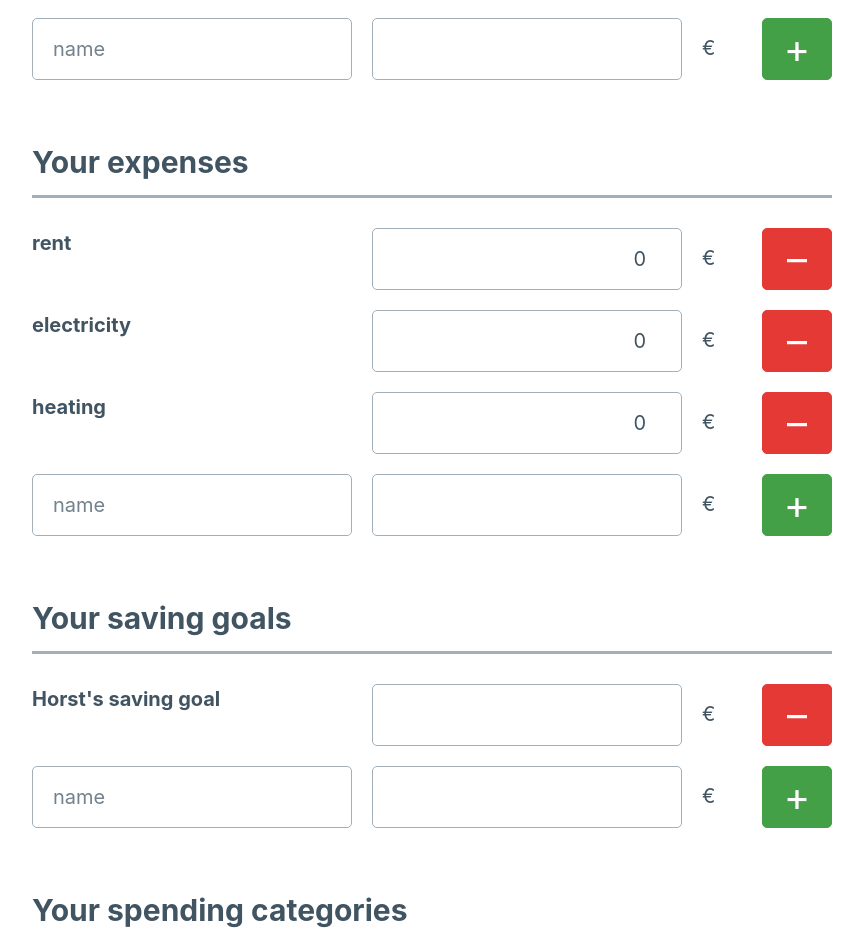
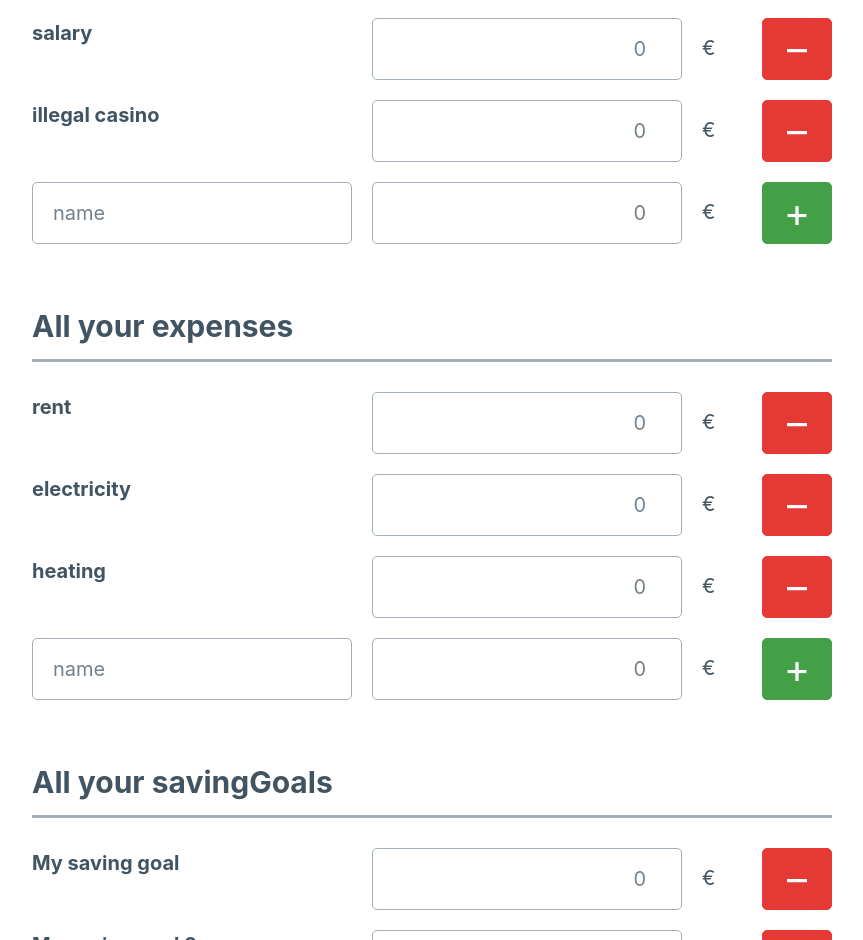
Before and after one commit to fraulueneburg-ironhack/p3-frontend, a React (Create React App) app: page /auth/budget in a window 1280 px wide. Shown: the part 632-1572 px from the top of the page, without its empty margins (208-1071 px from the left). Built offline with nearby package versions, Linux system fonts and the light colour scheme.

Commit message:
updated budgetform

```diff
--- a/src/components/BudgetForm.jsx
+++ b/src/components/BudgetForm.jsx
@@ -1,46 +1,42 @@
-import { useState, useEffect } from "react"
+import { useState } from 'react'
+import BudgetFormFieldset from './BudgetFormFieldset'
 
 function BudgetForm() {
 
-    // const [currency, setCurrency] = useState("€");
-
-    // console.log("THE CURRENCY", currency);
-
-
     const [userObj, setUserObj] = useState({
-        currency: "€",
+        currency: '€',
         earnings: [
-            { name: "monthly earnings", amount: 0 }
+            { name: 'monthly earnings', amount: 0 },
+            { name: 'salary', amount: 0 },
+            { name: 'illegal casino', amount: 0 },
         ],
         expenses: [
-            { name: "rent", amount: 0 },
-            { name: "electricity", amount: 0 },
-            { name: "heating", amount: 0 },
+            { name: 'rent', amount: 0 },
+            { name: 'electricity', amount: 0 },
+            { name: 'heating', amount: 0 },
         ],
-        savings: [
-            { name: "My saving goal", amount: 0 }
-        ]
-    });
+        savingGoals: [
+            { name: 'My saving goal', amount: 0 },
+            { name: 'My saving goal 2', amount: 0 },
+            { name: 'My saving goal 3', amount: 0 },
+        ],
+    })
 
-    const currency = userObj.currency;
+    const handleChange = (e, index) => {
+        let parent = e.target.parentElement.parentElement.id
+        let inputIndex;
+        index === undefined ? inputIndex = userObj[parent].length : inputIndex = index;
+        let inputName = e.target.name
+        let inputValue = e.target.value
 
-    const handleChange = (e) => {
-        let inputName = e.target.name;
-        let inputValue = e.target.value;
-        let parent = e.target.parentElement.parentElement.id;
-
-        if (inputName === "currency") {
+        if (inputName === 'currency') {
             setUserObj({ ...userObj, [inputName]: inputValue })
+        } else {
+            //setUserObj({ ...userObj, [parent]: { ...userObj[parent], [inputIndex]: { name: inputName, amount: inputValue } } })
+            setUserObj({ ...userObj, parent: { ...userObj[parent], [inputIndex]: { name: inputName, amount: inputValue } } })
         }
-        else {
-            //setUserObj({ ...userObj, [parent[0]]: { ...userObj.parent, amount: 999 } })
-            setUserObj({
-                ...userObj, [parent]: { ...userObj.expenses, 0: { name: inputName, amount: inputValue } }
-            })
-
-            console.log("USER OBJ", userObj);
-        }
-    };
+        console.log("USEROBJ", userObj);
+    }
 
     return (
         <>
@@ -53,60 +49,9 @@ function BudgetForm() {
                         <option value="GBP">GBP</option>
                     </select>
                 </fieldset>
-                <fieldset id="earnings">
-                    <legend>Your earnings</legend>
-                    <div className="grid">
-                        <label>{userObj.earnings[0].name}</label>
-                        <input type="number" min="0" value={userObj.earnings[0].amount} name={userObj.earnings[0].name} onChange={handleChange} />
-                        <span className="currency">{`${currency}`}</span>
-                        <button className="btn-delete-item" /*onSubmit={deleteItem}*/>–</button>
-                    </div>
-                    <div className="grid">
-                        <input type="text" /*value={ }*/ name="" onChange={handleChange} placeholder="name" />
-                        <input type="number" min="0" /*value={ }*/ name="" onChange={handleChange} />
-                        <span className="currency">{`${currency}`}</span>
-                        <button className="btn-add-item" /*onSubmit={addItem}*/>+</button>
-                    </div>
-                </fieldset>
-                <fieldset id="expenses">
-                    <legend>Your expenses</legend>
-                    <div className="grid">
-                        <label>{userObj.expenses[0].name}</label>
-                        <input type="number" min="0" value={userObj.expenses[0].amount} name={userObj.expenses[0].name} onChange={handleChange} />
-                        <span className="currency">{`${currency}`}</span>
-                        <button className="btn-delete-item" /*onSubmit={deleteItem}*/>–</button>
-                    </div>
-                    <div className="grid">
-                        <label>{userObj.expenses[1].name}</label>
-                        <input type="number" min="0" value={userObj.expenses[1].amount} name={userObj.expenses[1].name} onChange={handleChange} />
-                        <span className="currency">{`${currency}`}</span>
-                        <button className="btn-delete-item" /*onSubmit={deleteItem}*/>–</button>
-                    </div>
-                    <div className="grid">
-                        <label>{userObj.expenses[2].name}</label>
-                        <input type="number" min="0" value={userObj.expenses[2].amount} name={userObj.expenses[2].name} onChange={handleChange} />
-                        <span className="currency">{`${currency}`}</span>
-                        <button className="btn-delete-item" /*onSubmit={deleteItem}*/>–</button>
-                    </div>
-                    <div className="grid">
-                        <input type="text" /*value={ }*/ name="" onChange={handleChange} placeholder="name" />
-                        <input type="number" min="0" /*value={ }*/ name="" onChange={handleChange} /><span className="currency">{`${currency}`}</span>
-                        <button className="btn-add-item" /*onSubmit={addItem}*/>+</button>
-                    </div>
-                </fieldset>
-                <fieldset id="savings">
-                    <legend>Your saving goals</legend>
-                    <div className="grid">
-                        <label>Horst's saving goal</label>
-                        <input type="number" min="0" /*value={ }*/ name="" onChange={handleChange} /><span className="currency">{`${currency}`}</span>
-                        <button className="btn-delete-item" /*onSubmit={deleteItem}*/>–</button>
-                    </div>
-                    <div className="grid">
-                        <input type="text" /*value={ }*/ name="" onChange={handleChange} placeholder="name" />
-                        <input type="number" min="0" /*value={ }*/ name="" onChange={handleChange} /><span className="currency">{`${currency}`}</span>
-                        <button className="btn-add-item" /*onSubmit={addItem}*/>+</button>
-                    </div>
-                </fieldset>
+                <BudgetFormFieldset data={userObj} index={1} handleChange={handleChange} />
+                <BudgetFormFieldset data={userObj} index={2} handleChange={handleChange} />
+                <BudgetFormFieldset data={userObj} index={3} handleChange={handleChange} />
                 <fieldset>
                     <legend>Your spending categories</legend>
                 </fieldset>
@@ -121,3 +66,14 @@ function BudgetForm() {
 }
 
 export default BudgetForm
+
+
+
+
+// console.log("PARENT:", parent);
+// console.log("INPUT INDEX:", inputIndex);
+// console.log("INPUT NAME:", inputName);
+// console.log("VALUE:", inputValue);
+
+//setUserObj({ ...userObj, [parent]: { ...userObj[parent], 0: { name: inputName, amount: inputValue } } })
+//setUserObj({ ...userObj, something: { indexIs: index, parent: parent, name: inputName, amount: inputValue } })
--- /dev/null
+++ b/src/components/BudgetFormFieldset.jsx
@@ -0,0 +1,35 @@
+function BudgetFormFieldset(props) {
+    const currency = props.data.currency
+    const dataName = Object.keys(props.data)[props.index]
+    const dataArr = props.data[dataName]
+
+    return (
+        <fieldset id={dataName}>
+            <legend>All your {dataName}</legend>
+            {dataArr.map((item, index) => (
+                <div key={index} className="grid">
+                    <label>{item.name}</label>
+                    <input type="number" min="0" placeholder={item.amount} /*value={item.amount}*/ name={item.name} onChange={(e) => props.handleChange(e, index)} />
+                    <span className="currency">{`${currency}`}</span>
+                    <button className="btn-delete-item" /*onSubmit={addItem}*/>–</button>
+                </div>
+            ))}
+
+            <div key="9999" className="grid">
+                <input type="text" name="newItemName" onChange={(e) => props.handleChange(e)} placeholder="name" />
+                <input type="number" min="0" placeholder="0" name="newItemAmount" onChange={(e) => props.handleChange(e)} />
+                <span className="currency">{`${currency}`}</span>
+                <button className="btn-add-item" /*onSubmit={addItem}*/>+</button>
+            </div>
+            {/* <strong style={{ textAlign: 'right', display: 'block' }}>
+                SUM:&nbsp;
+                {dataArr.reduce((acc, item, i, arr) => {
+                    return acc + item.amount;
+                }, 0)}
+                {`${currency}`}
+            </strong> */}
+        </fieldset>
+    )
+}
+
+export default BudgetFormFieldset
```
